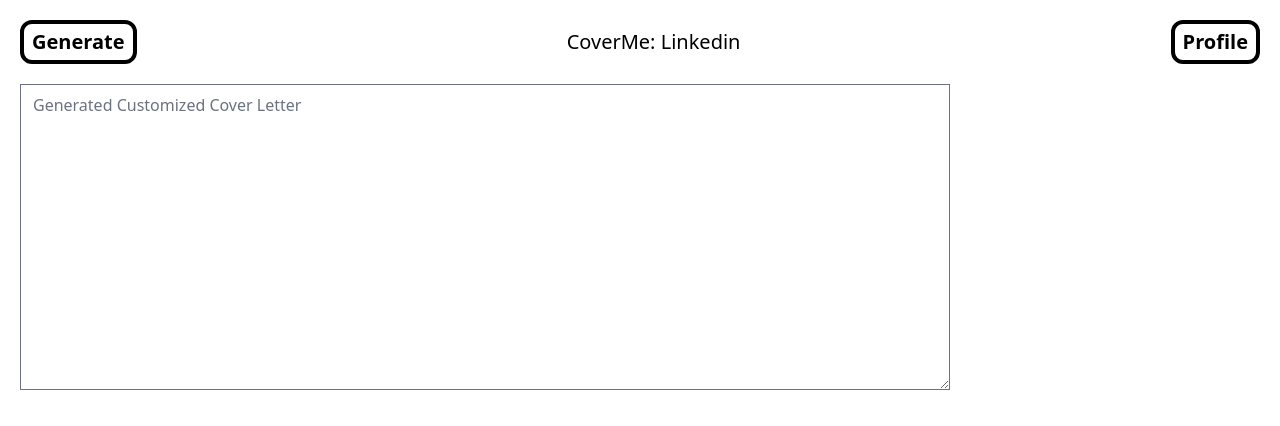
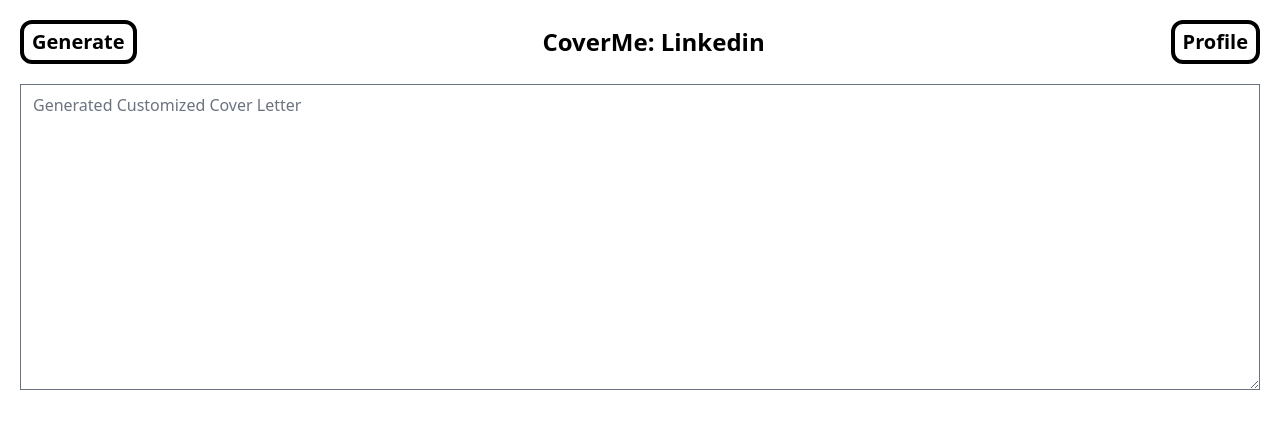
Before and after one commit to neeraj-gs/CoverMe-AI-Chrome-Extension, a React (Create React App) app in the folder cover-me/: page / in a window 1280 px wide. Shown: the top 426 px of the page. Built offline with nearby package versions, Linux system fonts and the light colour scheme.

Commit message:
Added flowbite and changed basic ui

```diff
--- a/cover-me/src/components/Generator.jsx
+++ b/cover-me/src/components/Generator.jsx
@@ -9,7 +9,7 @@
             {/* First ROw for the Header  */}
             <div className='flex flex-row justify-between mx-5 my-5 items-center'>
                 <button className='rounded-xl border-4 border-b-4 border-r-4 border-black px-2 py-1 text-xl font-bold transition-all hover:translate-y-[2px] '>Generate</button>
-                <h2 className='text-xl font-extraboldbold'>CoverMe: Linkedin</h2>
+                <h2 className='text-2xl font-extrabold'>CoverMe: Linkedin</h2>
                 <button className='rounded-xl border-4 border-b-4 border-r-4 border-black px-2 py-1 text-xl font-bold transition-all hover:translate-y-[2px] '>Profile</button>
             </div>
 
@@ -17,7 +17,7 @@
             <div className='flex mx-5'>
                 <textarea
                     rows={12}
-                    className='w-3/4 items-center flex justify-center'
+                    className='w-full'
                     placeholder='Generated Customized Cover Letter'
                 />
             </div>
```
